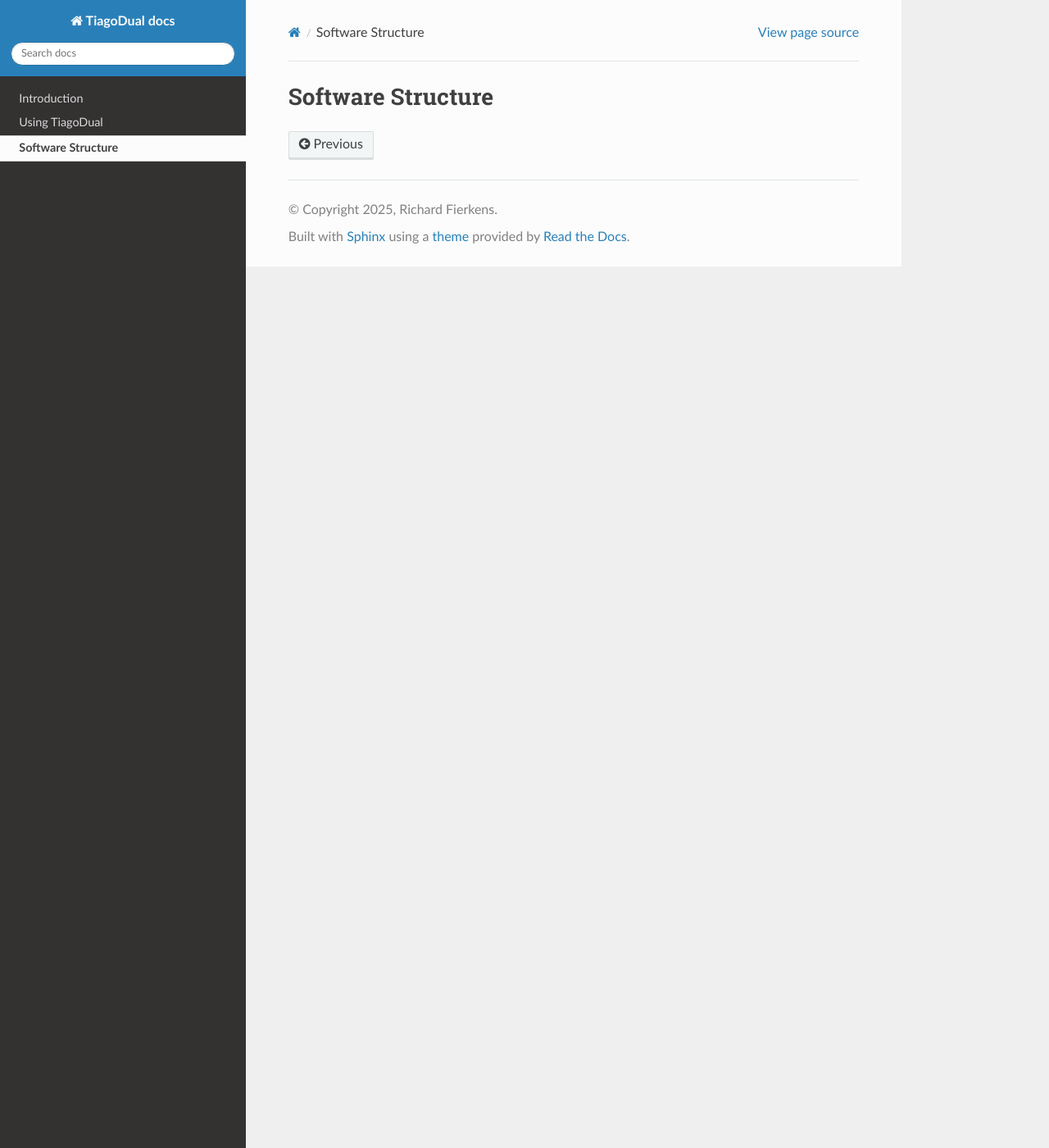
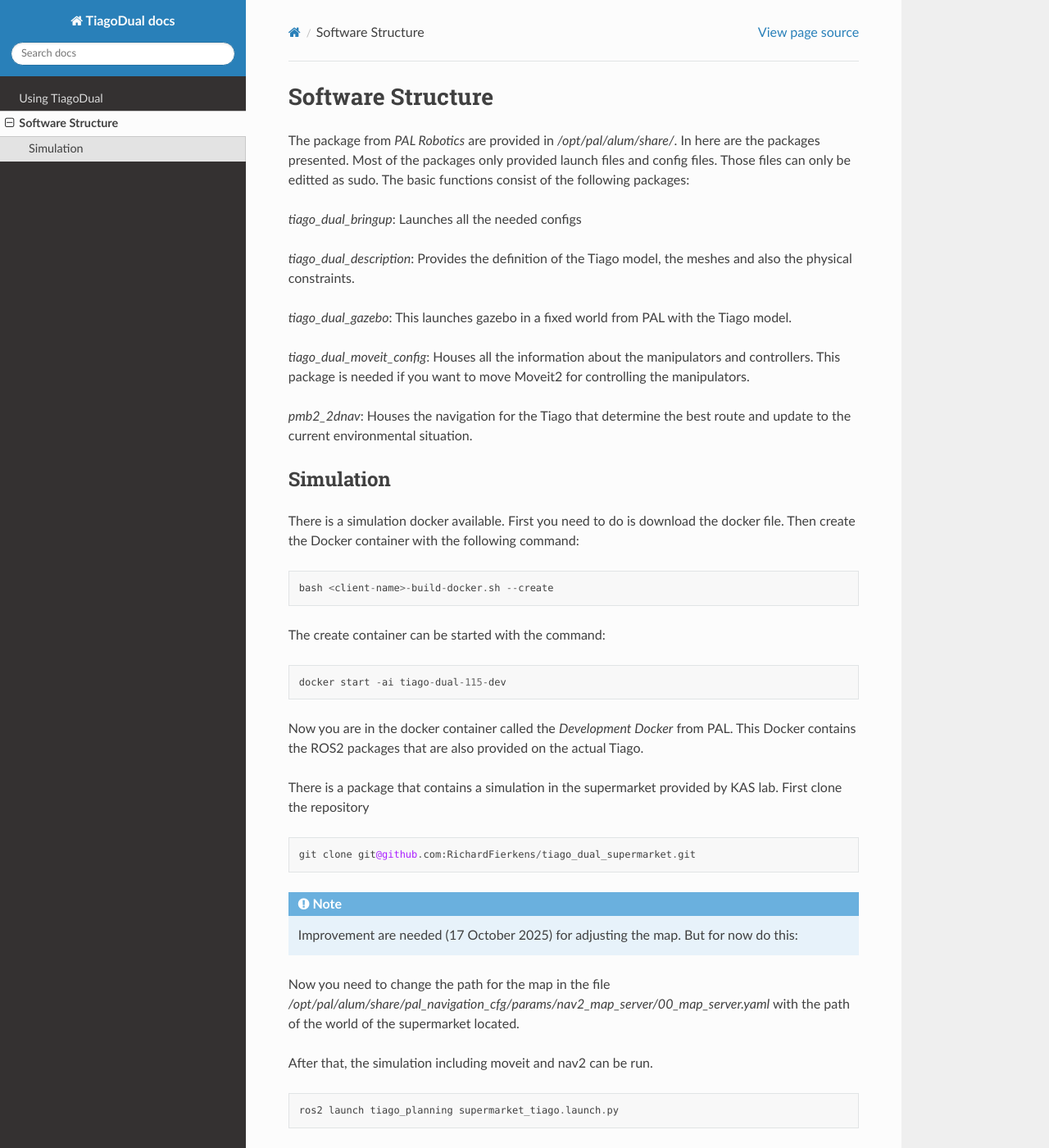
Before and after one commit to RichardFierkens/docs_tiago_dual, a Sphinx documentation site: the page built from docs/source/software.rst, in a window 1280 px wide and 1400 px high. Shown: the whole window at 82% size. Built offline with Sphinx 7.4.7 and the Read the Docs theme 3.1.0, drawn with Linux system fonts in a browser that asks for light colours; pages that are not in the unit, such as notebooks, are missing from menus; some of the changed text lies outside the part shown.

Commit message:
Setup for the software page

```diff
--- a/docs/source/index.rst
+++ b/docs/source/index.rst
@@ -20,6 +20,6 @@ Contents
    :hidden:
    :maxdepth: 2
 
-   Introduction <self>
+   <self>
    usage
    software
--- a/docs/source/software.rst
+++ b/docs/source/software.rst
@@ -1,2 +1,58 @@
 Software Structure
 ==================
+
+The package from `PAL Robotics` are provided in `/opt/pal/alum/share/`. In here are the packages presented. Most of the packages only provided launch files and config files. Those files can only be editted as sudo. The basic functions consist of the following packages:
+
+`tiago_dual_bringup`: Launches all the needed configs
+
+`tiago_dual_description`: Provides the definition of the Tiago model, the meshes and also the physical constraints.
+
+`tiago_dual_gazebo`: This launches gazebo in a fixed world from PAL with the Tiago model.
+
+`tiago_dual_moveit_config`: Houses all the information about the manipulators and controllers. This package is needed if you want to move Moveit2 for controlling the manipulators.
+
+`pmb2_2dnav`: Houses the navigation for the Tiago that determine the best route and update to the current environmental situation.
+
+
+Simulation
+----------
+
+There is a simulation docker available. First you need to do is download the docker file. Then create the Docker container with the following command:
+
+.. code-block::
+
+   bash <client-name>-build-docker.sh --create
+
+The create container can be started with the command:
+
+.. code-block::
+
+   docker start -ai tiago-dual-115-dev
+
+Now you are in the docker container called the `Development Docker` from PAL. This Docker contains the ROS2 packages that are also provided on the actual Tiago.
+
+There is a package that contains a simulation in the supermarket provided by KAS lab. First clone the repository
+
+.. code-block::
+
+   git clone git@github.com:RichardFierkens/tiago_dual_supermarket.git
+
+.. note::
+
+   Improvement are needed (17 October 2025) for adjusting the map. But for now do this:
+
+
+Now you need to change the path for the map in the file `/opt/pal/alum/share/pal_navigation_cfg/params/nav2_map_server/00_map_server.yaml` with the path of the world of the supermarket located.
+
+After that, the simulation including moveit and nav2 can be run.
+
+.. code-block::
+
+   ros2 launch tiago_planning supermarket_tiago.launch.py
+
+
+If you want to make some changes in the coordination of this packages. Feel free to change in the packages.
+
+	- `tiago_planning/state_machine.cpp`: In here, the FSM is presented and the coordinations of the manipulators can be changed.
+	- `tiago_planning/moveit_example.cpp`: Here, the moveit is created using MoveGroupInterfaces. So far, here is not really anything needed to change.
+	- `nav_tiago_example/navigation_tiago.cpp`: This file make sure that the coordinates for nav2 is working. This files take care of making the Tiago move from A to B.
--- a/docs/source/usage.rst
+++ b/docs/source/usage.rst
@@ -68,7 +68,7 @@ Tiago can be driven by the LogiTec joystick. The `joystick` module is already la
 	- Press B to move to the right
 
 .. image:: joystick.png
-   :width: 400px
+   :width: 450px
    :height: 300px
    :scale: 75 %
    :align: center
```
